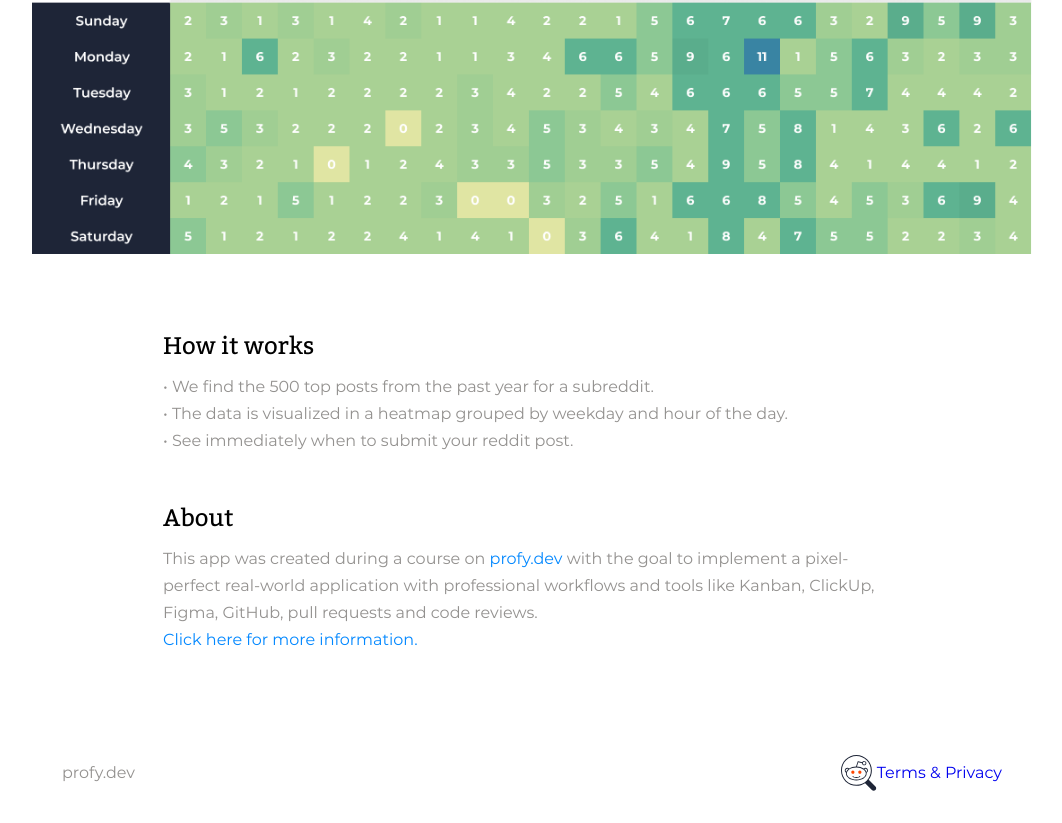
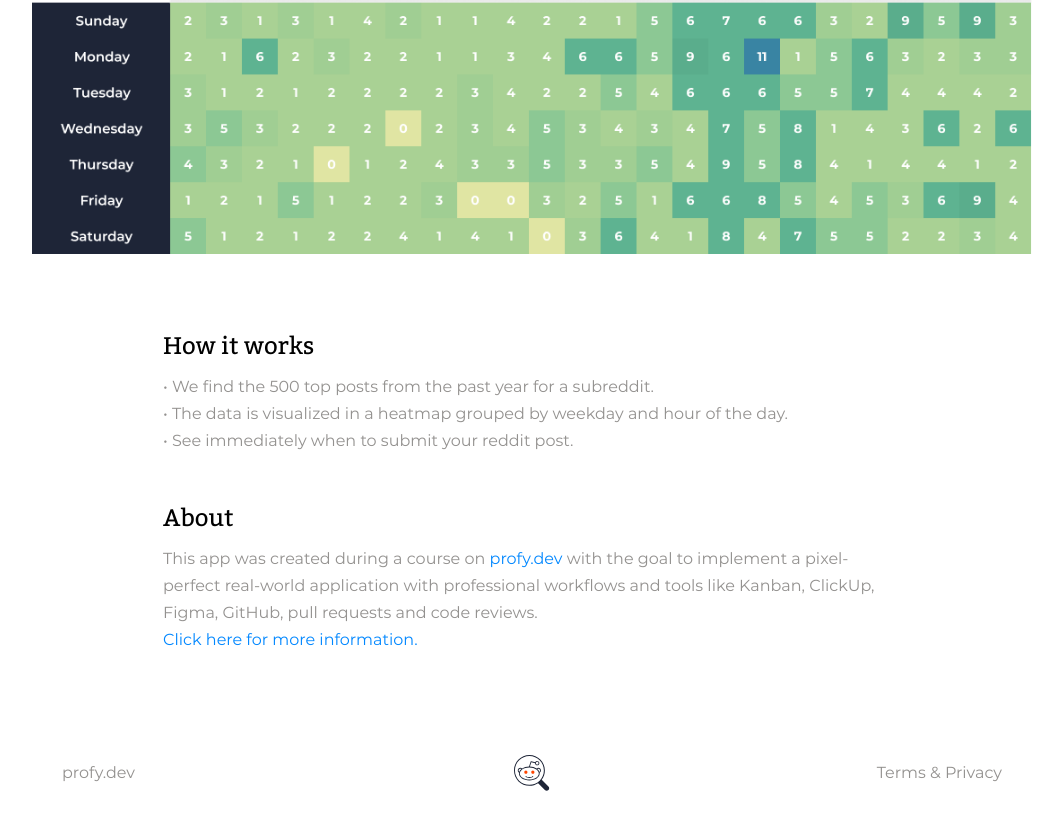
Before and after one commit to egordanilov/reddit-timer, a React (Create React App) app: page / in a window 1280 px wide. Shown: the part 456-1279 px from the top of the page, without its empty margins (108-1170 px from the left). Built offline with nearby package versions, Linux system fonts and the light colour scheme.

Commit message:
Fixed footer styling issues

```diff
--- a/src/UI/Footer.js
+++ b/src/UI/Footer.js
@@ -1,16 +1,16 @@
 import React from 'react';
-import { Link } from 'react-router-dom';
-import { FooterStyled, FooterLink } from '../styles/FooterStyled.style';
+import {
+  FooterStyled, FooterLink, FooterLogoLink, FooterTermsLink,
+} from '../styles/FooterStyled.style';
 import { ReactComponent as IconMenu } from './footerlogo.svg';
-import Logo from '../styles/Logo.style';
 import theme from '../styles/theme';
 
 function Footer() {
   return (
     <FooterStyled theme={theme}>
       <FooterLink href="https://profy.dev/employers">profy.dev</FooterLink>
-      <Logo to="/" alt=""><IconMenu /></Logo>
-      <Link to="/terms">Terms &amp; Privacy</Link>
+      <FooterLogoLink to="/" alt=""><IconMenu /></FooterLogoLink>
+      <FooterTermsLink to="/terms">Terms &amp; Privacy</FooterTermsLink>
     </FooterStyled>
   );
 }
--- a/src/styles/FooterStyled.style.js
+++ b/src/styles/FooterStyled.style.js
@@ -1,4 +1,5 @@
 import styled from 'styled-components';
+import { Link } from 'react-router-dom';
 
 export const FooterStyled = styled.footer`
     width: 100%; /* tries to take up the complete space */
@@ -43,24 +44,33 @@ export const FooterStyled = styled.footer`
 export const FooterLink = styled.a`
     text-decoration: none;
     color: ${(props) => props.theme.color.text};
+    flex: 1;
+
 
     &:hover {
         color: ${(props) => props.theme.color.linkHover};
     }
 
-    &:first-of-type {
-        flex: 1;
-    }
-
-    &:last-of-type {
-        text-align: right;
-        flex: 1;
-    }
-
     @media (max-width: 439px) {
-        margin: 0 auto;
-        &:first-of-type, &:last-of-type {
-            display: none;
-        }
+        display: none;
     }
 `;
+
+export const FooterLogoLink = styled(Link)`
+    display: flex;
+    justify-content: center;
+    align-items: center;
+    margin-left: 0;
+`;
+
+export const FooterTermsLink = styled(Link)`
+    text-align: right;
+    color: ${(props) => props.theme.color.text};
+    flex: 1;
+    &:hover {
+        color: ${(props) => props.theme.color.linkHover};
+    }
+    @media (max-width: 439px) {
+        display: none;
+    }
+`;
```
